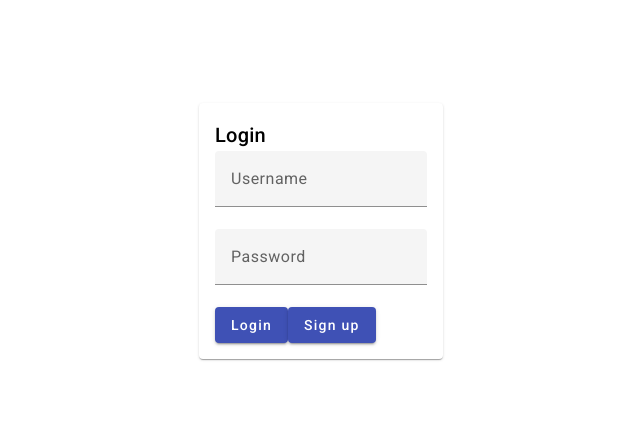
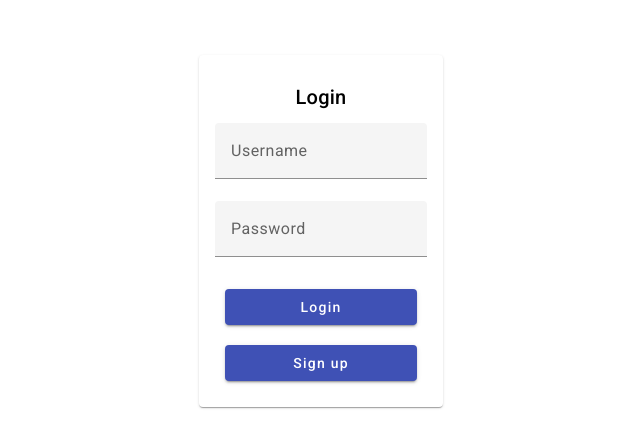
Before and after one commit to PetarSiderov/weather-app, an Angular app: page /login in a window 1280 px wide. Shown: the part 169-616 px from the top of the page, without its empty margins (319-959 px from the left). Built offline with nearby package versions, Linux system fonts and the light colour scheme.

Commit message:
added some styles

```diff
--- a/src/app/app.component.html
+++ b/src/app/app.component.html
@@ -1 +1,9 @@
-<router-outlet></router-outlet>
+<div class="jumbotron">
+  <div class="container">
+      <div class="row">
+          <div class="col-sm-6 offset-sm-3">
+              <router-outlet></router-outlet>
+          </div>
+      </div>
+  </div>
+</div>
--- a/src/app/login/login.component.html
+++ b/src/app/login/login.component.html
@@ -1,7 +1,7 @@
 <div class="container">
     <div class="login-card">
       <mat-card class="mat-card">
-        <mat-card-header>
+        <mat-card-header style="justify-content: center;" class="m-button">
           <mat-card-title>Login</mat-card-title>
         </mat-card-header>
         <mat-card-content>
@@ -17,8 +17,12 @@
                         <input matInput type="password" placeholder="Password" [(ngModel)]="password" name="password" required>
                       </mat-form-field>
                 </div>
-                <button mat-raised-button color="primary" class="full-width" (click)="login()">Login</button>
-                <button mat-raised-button color="primary" class="full-width" (click)="SignUp()">Sign up </button>
+                <div class="col-md-12">
+                    <div class="col-md-6" style="display: grid;">
+                        <button mat-raised-button color="primary" class="full-width m-button" (click)="login()">Login</button>
+                        <button mat-raised-button color="primary" class="full-width m-button" (click)="SignUp()">Sign up </button>
+                    </div>
+                </div>
             </div>
           </form>
         </mat-card-content>
--- a/src/app/login/login.component.scss
+++ b/src/app/login/login.component.scss
@@ -10,3 +10,7 @@
     max-width: 400px;
     margin: 0 auto;
   }
+
+  .m-button{
+    margin: 10px;
+  }
--- a/src/app/sign-up/sign-up.component.html
+++ b/src/app/sign-up/sign-up.component.html
@@ -1,7 +1,7 @@
 <div class="container">
     <div class="login-card">
       <mat-card class="mat-card">
-        <mat-card-header>
+        <mat-card-header style="justify-content: center;" class="m-button">
           <mat-card-title>Sign up</mat-card-title>
         </mat-card-header>
         <mat-card-content>
@@ -32,7 +32,11 @@
                         <input matInput type="password" placeholder="Password" [(ngModel)]="password" name="password" required>
                       </mat-form-field>
                 </div>
-                <button mat-raised-button color="primary" class="full-width" (click)="signup()">Sign up</button>
+                <div class="col-md-12">
+                    <div class="col-md-6" style="display: grid;">
+                        <button mat-raised-button color="primary" class="full-width  m-button" (click)="signup()">Sign up</button>
+                    </div>
+                </div>
             </div>
           </form>
         </mat-card-content>
--- a/src/app/sign-up/sign-up.component.scss
+++ b/src/app/sign-up/sign-up.component.scss
@@ -7,6 +7,11 @@
 
   .card {
     width: 100%;
-    max-width: 400px;
+    max-width: 800px;
     margin: 0 auto;
   }
+
+
+  .m-button{
+    margin: 10px;
+  }
```
Also changed, not shown: src/app/app.component.scss (line endings or trailing spaces).
